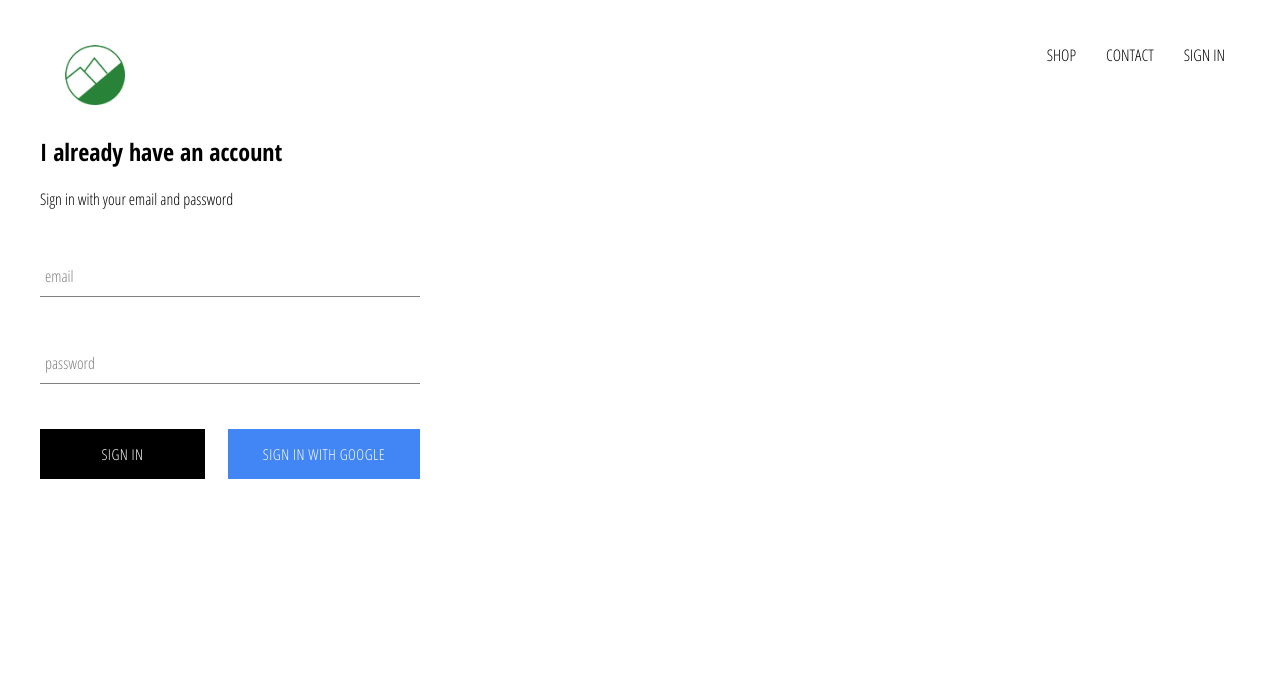
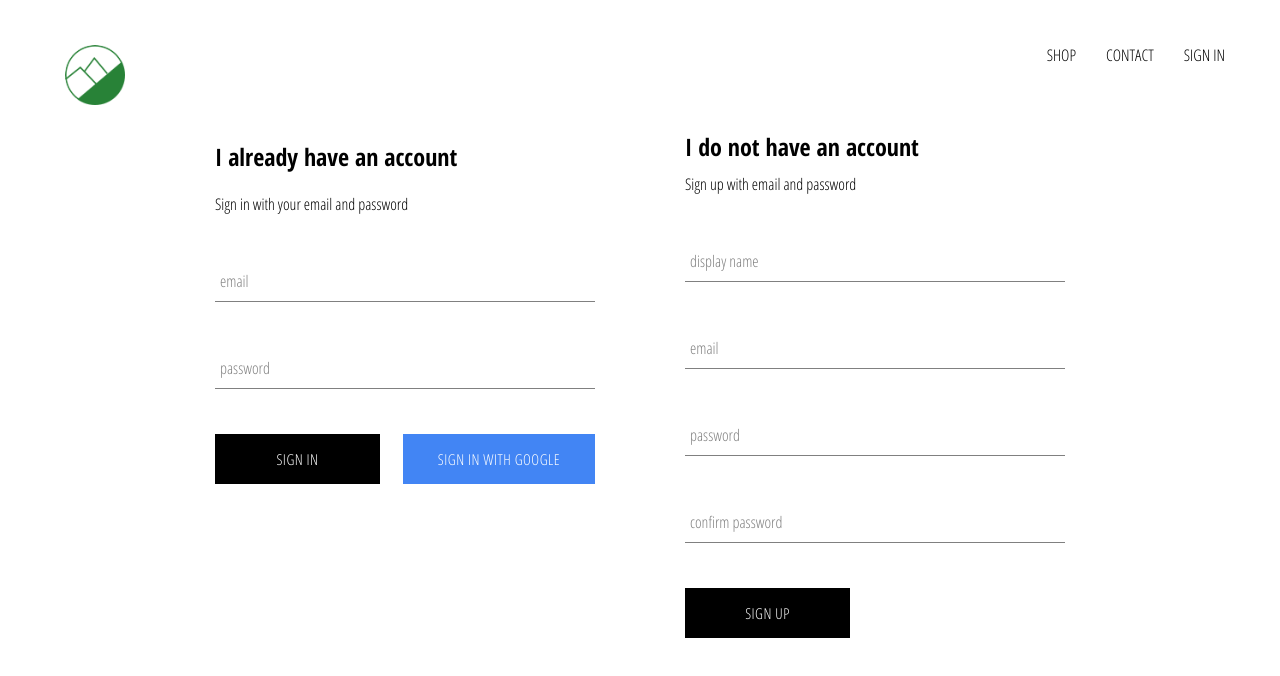
Before and after one commit to steviesocks/clouds-rest, a React (Create React App) app: page /signin in a window 1280 px wide. Shown: the top 676 px of the page. Built offline with nearby package versions, Linux system fonts and the light colour scheme; no server answers.

Commit message:
implemented firebase utils, included ability to store authenticated users in firestore db

```diff
--- a/src/App.js
+++ b/src/App.js
@@ -5,20 +5,27 @@
 import ShopPage from './pages/shop/shop.component';
 import Header from './components/header/header.component';
 import SignInAndRegisterPage from './pages/sign-in-and-register/sign-in-and-register.component';
-import { auth } from './firebase/firebase.utils';
+import { auth, createUserProfileDocument } from './firebase/firebase.utils';
 
 function App() {
-  const [ currentUser, setcurrentUser ] = useState(null);
+  const [ currentUser, setCurrentUser ] = useState(null);
   const [ userChange, setUserChange ] = useState(null);
 
   let unsubscribeFromAuth = null;
 
   useEffect(() => {
-    unsubscribeFromAuth = auth.onAuthStateChanged(user => {
-      setcurrentUser(user);
-      console.log(user);
+    unsubscribeFromAuth = auth.onAuthStateChanged(async userAuth => {
+      if (userAuth) {
+        const userRef = await createUserProfileDocument(userAuth);
+        userRef.onSnapshot(snapShot => {
+          // console.log('snapsss', snapShot.data())
+          setCurrentUser({id: snapShot.id, ...snapShot.data()})
+        });
+      } else {
+        setCurrentUser(userAuth)
+        console.log(userAuth)
+      }
     });
-
     // clean up on component unmount
     return () => {
       unsubscribeFromAuth();
@@ -27,6 +34,7 @@
 
   return (
     <div>
+      {console.log('currentUser', currentUser)}
       <Header currentUser={currentUser} />
       <Switch>
         <Route exact path='/' component={HomePage} />
--- a/src/components/form-input/form-input.component.jsx
+++ b/src/components/form-input/form-input.component.jsx
@@ -11,7 +11,7 @@
         />
        {
            label
-            ?   (<label className={`${otherProps.value.length ? 'shrink' : ''} form-input-label`}>
+            ?   (<label className={`${otherProps.value ? 'shrink' : ''} form-input-label`}>
                     {label}
                 </label>)
             : null
--- /dev/null
+++ b/src/components/sign-up/sign-up.component.jsx
@@ -0,0 +1,95 @@
+import React, { useState } from 'react';
+
+import FormInput from '../form-input/form-input.component';
+import CustomButton from '../custom-button/custom-buton.component';
+
+import './sign-up.styles.scss';
+
+import { auth, createUserProfileDocument } from '../../firebase/firebase.utils';
+
+const SignUp = () => {
+    const [state, setState] = useState({
+
+    });
+
+    let { displayName, email, password, confirmPassword } = state;
+
+    const handleSubmit = async event => {
+        event.preventDefault();
+        let { displayName, email, password, confirmPassword } = state;
+
+        if (password != confirmPassword) {
+            alert("passwords don't match");
+            return;
+        }
+
+        try {
+            const { user } = await auth.createUserWithEmailAndPassword(email, password);
+
+            await createUserProfileDocument(user, { displayName });
+
+            setState( {
+                displayName: '',
+                email: '',
+                password: '',
+                confirmPassword: ''
+            })
+
+        } catch (error) {
+            console.log(error);
+        }
+    }
+
+    const handleChange = event => {
+        const { name, value } = event.target;
+
+        setState({
+            ...state,
+            [name]: value
+        })
+    }
+
+    return (
+        <div className='sign-up'>
+            <h2 className='title'>I do not have an account</h2>
+            <span>Sign up with email and password</span>
+            <form className='sign-up-form' onSubmit={handleSubmit}>
+                <FormInput
+                    type='text'
+                    name='displayName'
+                    value={displayName}
+                    onChange={handleChange}
+                    label='display name'
+                    required
+                />
+                <FormInput
+                    type='email'
+                    name='email'
+                    value={email}
+                    onChange={handleChange}
+                    label='email'
+                    required
+                />
+                <FormInput
+                    type='password'
+                    name='password'
+                    value={password}
+                    onChange={handleChange}
+                    label='password'
+                    required
+                />
+                <FormInput
+                    type='password'
+                    name='confirmPassword'
+                    value={confirmPassword}
+                    onChange={handleChange}
+                    label='confirm password'
+                    required
+                />
+                <CustomButton type='submit'>Sign Up</CustomButton>
+            </form>
+        </div>
+    )
+}
+
+export default SignUp;
--- /dev/null
+++ b/src/components/sign-up/sign-up.styles.scss
@@ -0,0 +1,9 @@
+.sign-up {
+    display: flex;
+    flex-direction: column;
+    width: 380px;
+
+    .title {
+        margin: 10px 0;
+    }
+}
--- a/src/firebase/firebase.utils.js
+++ b/src/firebase/firebase.utils.js
@@ -12,6 +12,32 @@
     appId: "1:387654476576:web:e028c37dbbab55e2802d45"
   }
 
+export const createUserProfileDocument = async (userAuth, additionalData) => {
+  if (!userAuth) return;
+
+  const userRef = firestore.doc(`users/${userAuth.uid}`);
+
+  const snapShot = await userRef.get()
+
+  if(!snapShot.exists) {
+    const { displayName, email } = userAuth;
+    const createdAt = new Date();
+
+    try {
+      await userRef.set({
+        displayName,
+        email,
+        createdAt,
+        ...additionalData
+      })
+    } catch (error) {
+      console.log('error creating user', error.message);
+    }
+  }
+
+  return userRef;
+};
+
   firebase.initializeApp(config);
 
 export const auth = firebase.auth();
--- a/src/pages/sign-in-and-register/sign-in-and-register.component.jsx
+++ b/src/pages/sign-in-and-register/sign-in-and-register.component.jsx
@@ -1,11 +1,14 @@
 import React from 'react';
+
 import SignIn from '../../components/sign-in/sign-in.component';
+import SignUp from '../../components/sign-up/sign-up.component';
 
 import './sign-in-and-register.styles.scss';
 
 const SignInAndRegisterPage = () => (
     <div className='sign-in-and-register'>
         <SignIn />
+        <SignUp />
     </div>
 )
 
--- a/src/pages/sign-in-and-register/sign-in-and-register.styles.scss
+++ b/src/pages/sign-in-and-register/sign-in-and-register.styles.scss
@@ -0,0 +1,6 @@
+.sign-in-and-register {
+    width: 850px;
+    display: flex;
+    justify-content: space-between;
+    margin: 30px auto;
+}
```
